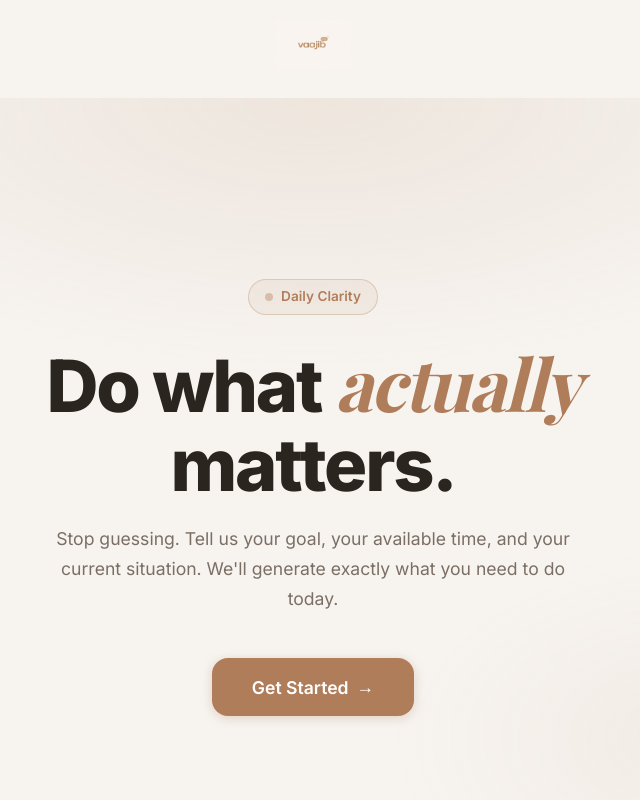
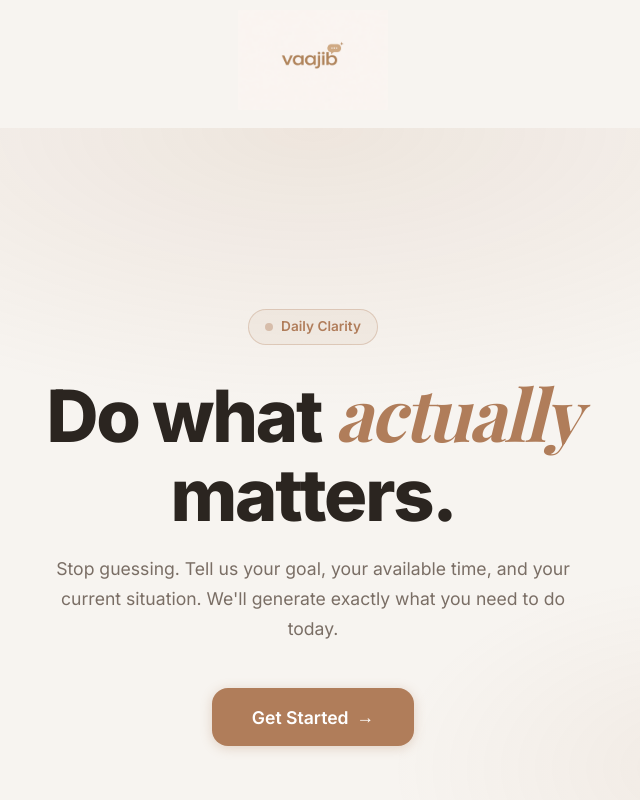
Before and after one commit to MirAli28/abc, a website: page index.html in a window 1280 px wide. Shown: the top 800 px of the page, without its empty margins (327-967 px from the left). Drawn offline with nearby package versions, Linux system fonts and the light colour scheme; a web font is replaced by a local one.

Commit message:
Update index.html

```diff
--- a/index.html
+++ b/index.html
@@ -605,8 +605,8 @@
 
 <body>
 
-  <div style="padding: 20px; text-align: center;">
-    <img src="vaajib.png" alt="vaajib logo" style="height:50px;">
+  <div style="padding: 10px 0; text-align: center;">
+    <img src="vaajib.png" alt="vaajib logo" style="height:100px;">
   </div>
 
   <!-- =========================
```
